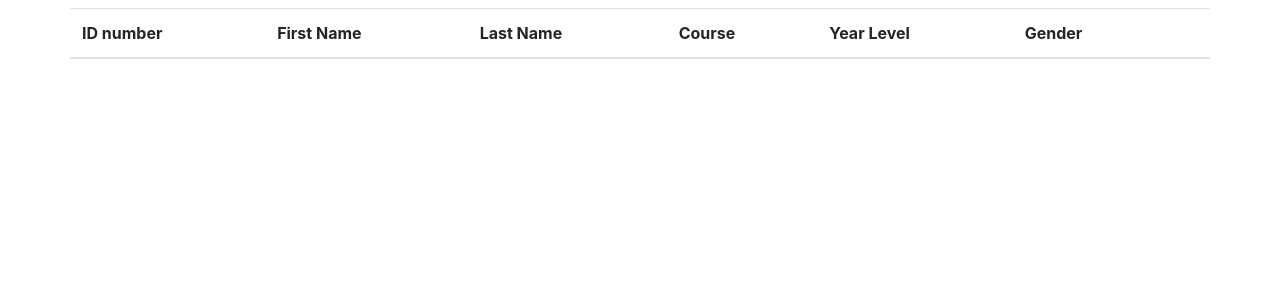
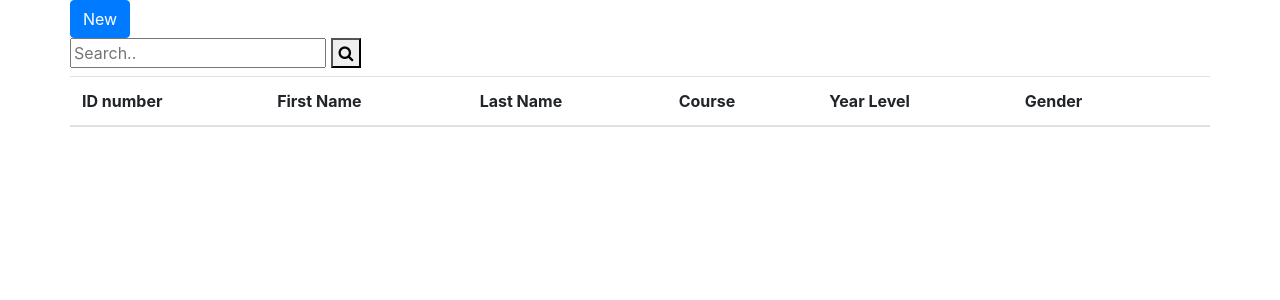
Before and after one commit to winonasalvo/webapp, a Flask app: template website/templates/students/students.html in a window 1280 px wide. Shown: the part 56-356 px from the top of the page. Run offline with Flask 3, Linux system fonts and the light colour scheme; the template is opened without the code that fills it, so the values that code supplies are empty; some libraries are stand-ins or nearby versions.

Commit message:
seach and new button commited

```diff
--- a/website/__init__.py
+++ b/website/__init__.py
@@ -15,7 +15,7 @@ def create_app():
 
     from .view import view
     from .auth import auth
-    from .views.students import student
+    from .views.students.route import student
 
     app.register_blueprint(view, url_prefix='/')
     app.register_blueprint(auth, url_prefix='/')
--- a/website/templates/students/students.html
+++ b/website/templates/students/students.html
@@ -1,6 +1,17 @@
 {% extends 'base.html' %}{% block title %}Student Data{% endblock %}
 
 {% block content %}
+<div class="row">
+    <div class="newreg">
+        <a href={{url_for('student.data_students_page')}} class="btn btn-primary">New </a>
+        <div class = "search-container">
+        <input type="text" placeholder="Search.." name="search">
+        <button type="submit"><i class="fa fa-search"></i></button>
+        </div>
+    </div>
+</div>
+<div>
+
 <div>
     <div class="row mt-2">
         <table class="table">
```
Also changed, not shown: website/views/students/forms.py (added, +15 -0 lines), website/views/students/route.py (+14 -3 lines).
